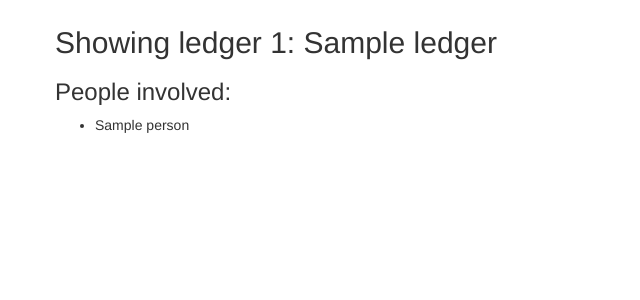
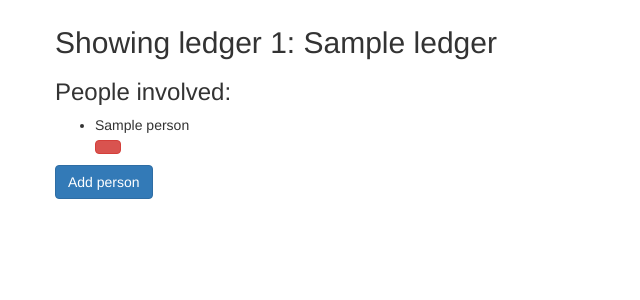
Before and after one commit to tykling/buddyledger, a Django app: template src/templates/showledger.html in a window 1280 px wide. Shown: the part 50-350 px from the top of the page, without its empty margins (0-640 px from the left). Run offline with Django 3.2, Linux system fonts and the light colour scheme; the template is opened without the code that fills it: most values are stand-ins (such as "Sample title", 1, 10 or a date in 2020); some libraries are stand-ins or nearby versions.

Commit message:
working in people

```diff
--- a/src/buddyledger/urls.py
+++ b/src/buddyledger/urls.py
@@ -9,8 +9,8 @@ urlpatterns = patterns('',
     url(r'^ledger/(?P<ledgerid>\d+)/$', 'buddyledger.views.ShowLedger'),
     url(r'^ledger/(?P<ledgerid>\d+)/edit/$', 'buddyledger.views.EditLedger'),
     url(r'^ledger/(?P<ledgerid>\d+)/addperson$', 'buddyledger.views.AddPerson'),
-    url(r'^person/edit/(?P<personid>\d+)/$', 'buddyledger.views.EditPerson'),
-    url(r'^person/remove/(?P<personid>\d+)/$', 'buddyledger.views.RemovePerson'),
+    url(r'^person/(?P<personid>\d+)/edit/$', 'buddyledger.views.EditPerson'),
+    url(r'^person/(?P<personid>\d+)/remove/$', 'buddyledger.views.RemovePerson'),
 
     # Admin urls
     url(r'^admin/', include(admin.site.urls)),
--- a/src/templates/showledger.html
+++ b/src/templates/showledger.html
@@ -4,7 +4,8 @@
 <h3>People involved:</h3>
 <ul>
 {% for person in people %}
-<li>{{ person.name }}</li>
+<li>{{ person.name }}</li> <a href="/person/{{ person.id }}/remove/" class="btn btn-danger"><i class="icon-remove"></i></a>
 {% endfor %}
 </ul>
+<a href="/ledger/{{ ledger.id }}/addperson/" class="btn btn-primary">Add person</a>
 {% endblock %}
```
